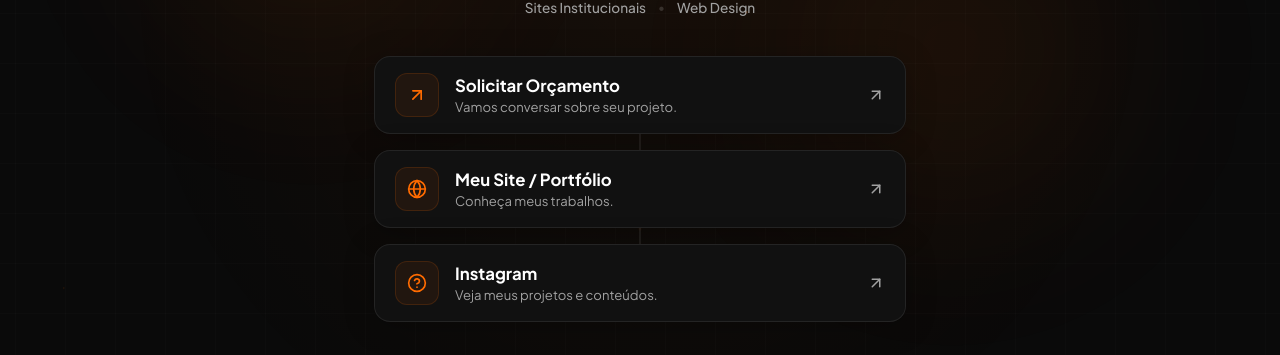
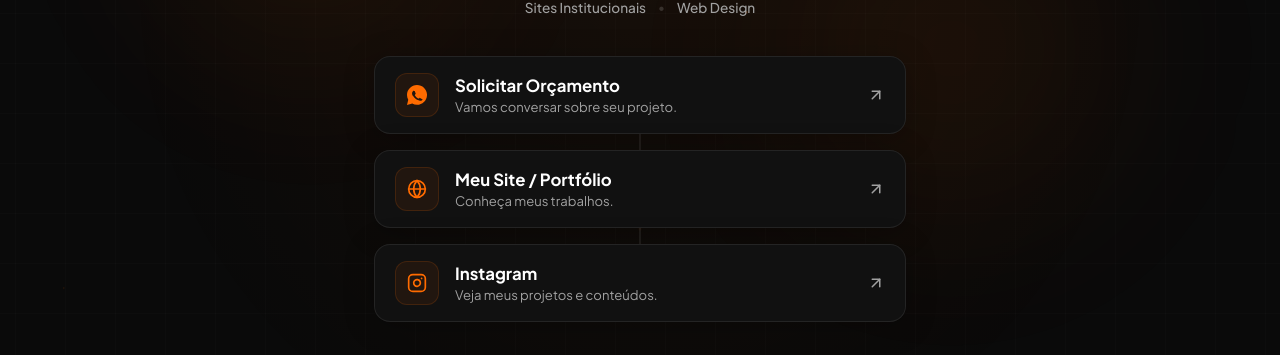
Before and after one commit to eberdesigner1/eberdesigner-link-in-bio, a React (Vite) app: page / in a window 1280 px wide. Shown: the part 412-767 px from the top of the page. Built offline with nearby package versions, Linux system fonts and the light colour scheme.

Commit message:
feat: add WhatsApp logo SVG and fix Instagram brand icon

```diff
--- a/src/components/LinkCard.jsx
+++ b/src/components/LinkCard.jsx
@@ -15,8 +15,29 @@
     cardRef.current.style.setProperty('--y', `${y}px`);
   };
 
-  // Resolve Lucide icon dynamically
-  const IconComponent = LucideIcons[iconName] || LucideIcons.HelpCircle;
+  // Render custom icons or resolve Lucide icon dynamically
+  const renderIcon = () => {
+    if (iconName === 'WhatsApp') {
+      return (
+        <svg viewBox="0 0 24 24" className="card-icon custom-icon" width="20" height="20" fill="currentColor">
+          <path d="M12.004 0C5.378 0 0 5.378 0 12.004c0 2.116.552 4.103 1.513 5.845L0 24l6.326-1.66c1.7.925 3.633 1.458 5.68 1.458 6.625 0 12.004-5.379 12.004-12.004C24.01 5.378 18.63 0 12.004 0zm6.812 17.29c-.279.782-1.383 1.433-2.222 1.637-.568.136-1.309.245-3.805-.785-3.193-1.317-5.263-4.577-5.424-4.793-.162-.216-1.3-1.722-1.3-3.284 0-1.562.817-2.327 1.11-2.637.293-.31.638-.387.85-.387.214 0 .43.003.619.01.196.008.46-.073.717.553.265.643.905 2.213.985 2.378.08.163.134.354.025.57-.107.216-.162.352-.325.541-.162.19-.34.426-.485.572-.162.16-.33.336-.142.661.187.323.834 1.378 1.785 2.228 1.229 1.097 2.263 1.438 2.585 1.599.322.161.51.135.7-.08.19-.215.818-.95.104-1.272-.358-.16-.71-.322-1.07-.483zm0 0" />
+        </svg>
+      );
+    }
+
+    if (iconName === 'Instagram') {
+      return (
+        <svg viewBox="0 0 24 24" className="card-icon custom-icon" width="20" height="20" fill="none" stroke="currentColor" strokeWidth="2" strokeLinecap="round" strokeLinejoin="round">
+          <rect x="2" y="2" width="20" height="20" rx="5" ry="5" />
+          <path d="M16 11.37A4 4 0 1 1 12.63 8 4 4 0 0 1 16 11.37z" />
+          <line x1="17.5" y1="6.5" x2="17.51" y2="6.5" />
+        </svg>
+      );
+    }
+
+    const IconComponent = LucideIcons[iconName] || LucideIcons.HelpCircle;
+    return <IconComponent className="card-icon" size={20} />;
+  };
 
   return (
     <motion.a
@@ -38,7 +59,7 @@
       <div className="card-content">
         <div className="card-left">
           <div className="icon-wrapper">
-            <IconComponent className="card-icon" size={20} />
+            {renderIcon()}
           </div>
           <div className="text-wrapper">
             <h3 className="card-title">{title}</h3>
--- a/src/components/LinkSection.jsx
+++ b/src/components/LinkSection.jsx
@@ -6,7 +6,7 @@
     id: 1,
     title: 'Solicitar Orçamento',
     description: 'Vamos conversar sobre seu projeto.',
-    iconName: 'ArrowUpRight',
+    iconName: 'WhatsApp',
     url: 'https://wa.me/5521993340264',
   },
   {
```
